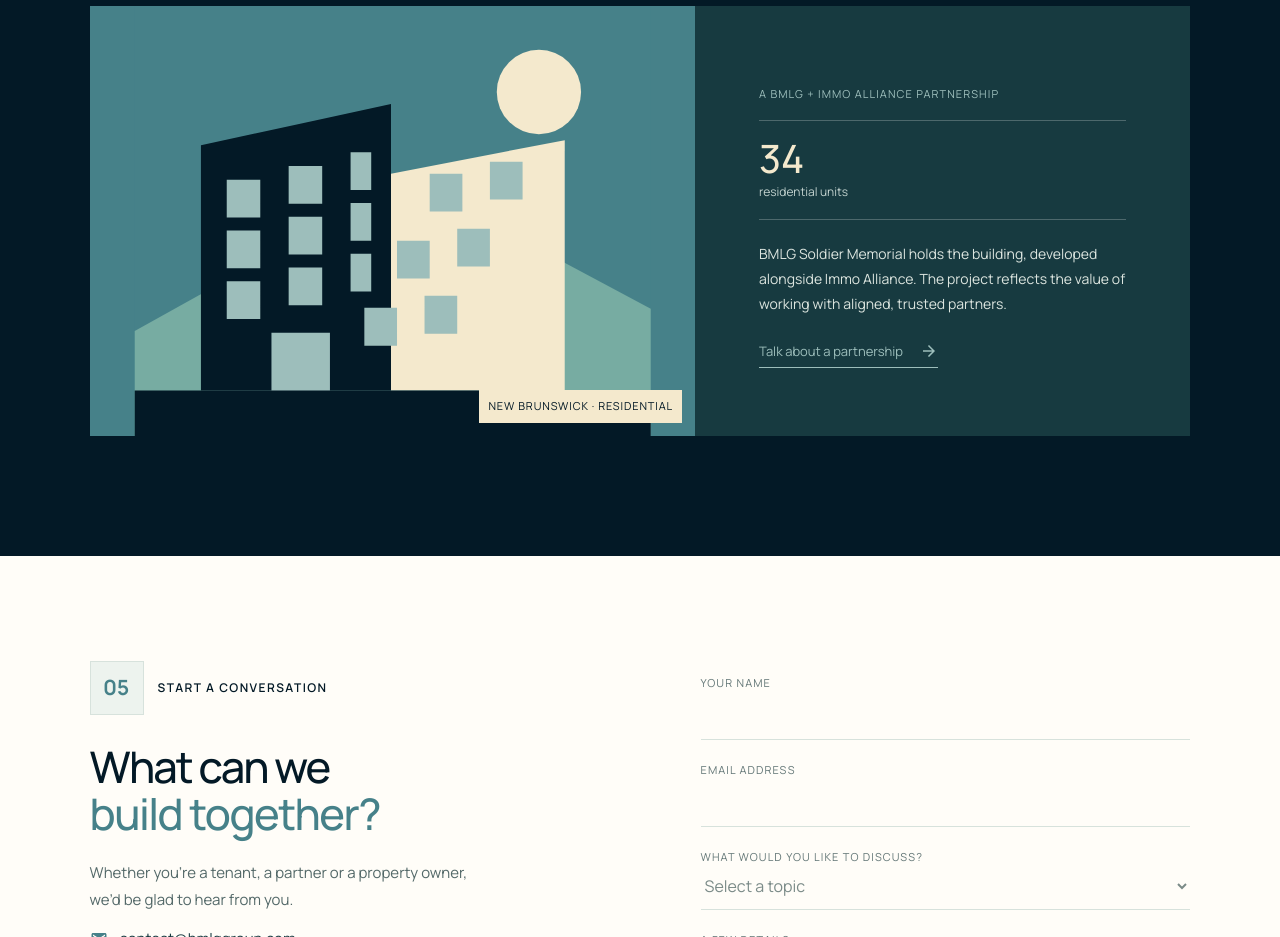
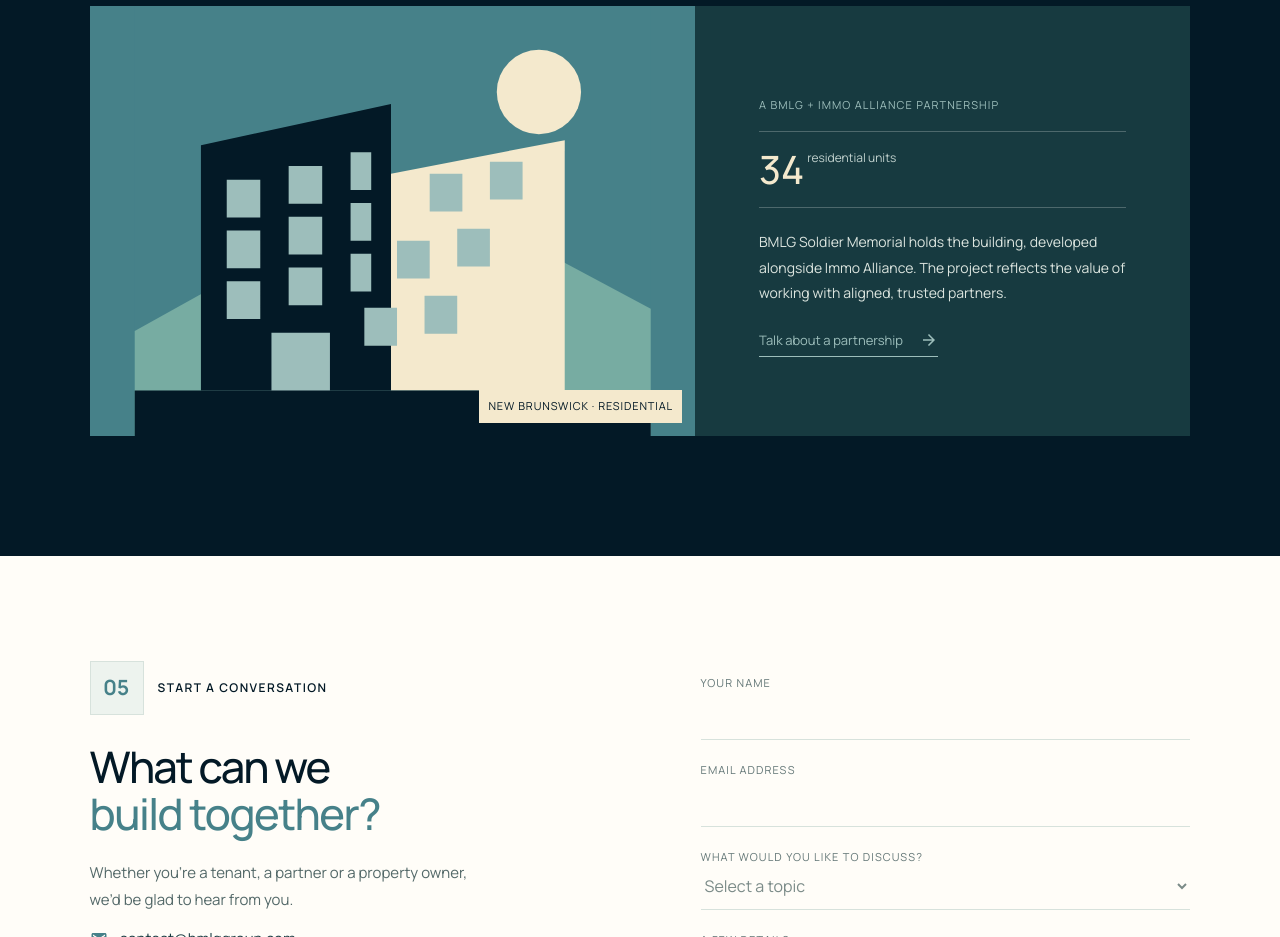
Before and after one commit to jahmia/bmlg_www, a plain HTML site: page index.html in a window 1280 px wide. Shown: the part 3180-4117 px from the top of the page. Drawn offline with Linux system fonts and the light colour scheme.

```diff
--- a/style.css
+++ b/style.css
@@ -3,6 +3,7 @@
   --night: #031926;
   --deep: #183a40;
   --ocean: #468189;
+  /* --ocean: #4169E1; */
   --leaf: #77aca2;
   --mist: #9dbebb;
   --sand: #f4e9cd;
@@ -142,7 +143,7 @@ a.row-arrow:hover { background: var(--night); color: var(--sand); }
 .work-facts { display: flex; flex-direction: column; align-items: flex-start; justify-content: center; padding: clamp(28px, 5vw, 65px); }
 .work-partner { color: var(--mist); font-size: 11px; letter-spacing: .1em; text-transform: uppercase; }
 .work-stats { display: grid; width: 100%; grid-template-columns: 1fr 1fr; margin: 6px 0 21px; padding: 16px 0; border-block: 1px solid #ffffff3b; }
-.work-stats > div { display: flex; flex-direction: column; gap: 2px; }
+.work-stats > div { display: flex; flex-direction: row; gap: 3px; }
 .work-stats strong { color: var(--sand); font: 500 39px/1.1 var(--sans); }
 .work-stats span { color: #c2d2ce; font-size: 12px; }
 .work-description { margin: 0 0 17px; color: #dce5df; font-size: 14px; line-height: 1.8; }
```
